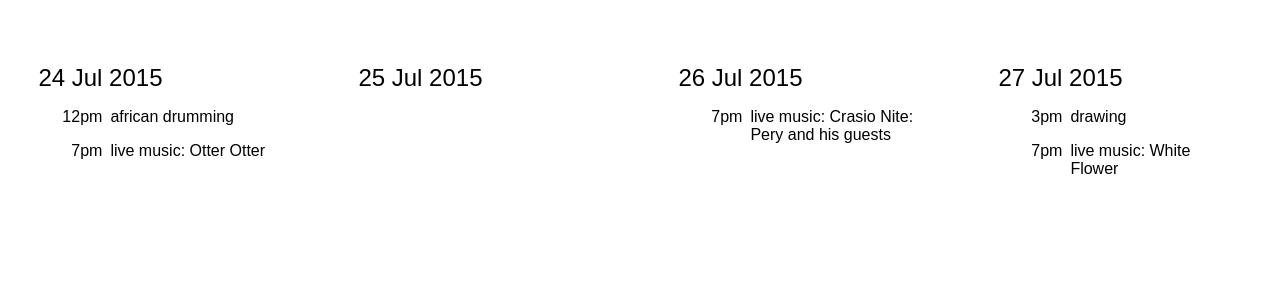
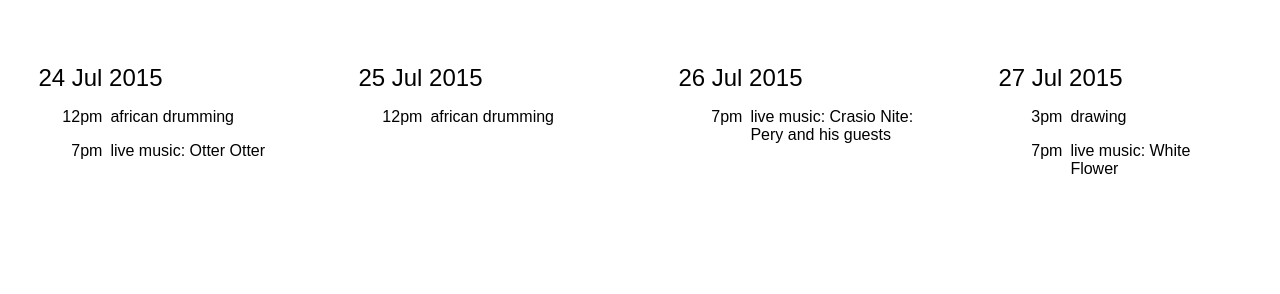
Before and after one commit to itsnevergonnawork/uncommonsense, a Jekyll site: the page built from index.html, in a window 1280 px wide. Shown: the part 1092-1386 px from the top of the page. Built offline with Jekyll 4.4.1, drawn with Linux system fonts in a browser that asks for light colours.

Commit message:
Update 2015-07-25-day-6.html

```diff
--- a/_posts/2015-07-25-day-6.html
+++ b/_posts/2015-07-25-day-6.html
@@ -1,7 +1,10 @@
 ---
 layout: post
 date: 2015-07-25
+items:
+  - time: 12pm
+    title: african drumming
 ---
 
-<h3></h3>
+<h3> 12pm african drumming workshop</h3>
 <p></p>
```
